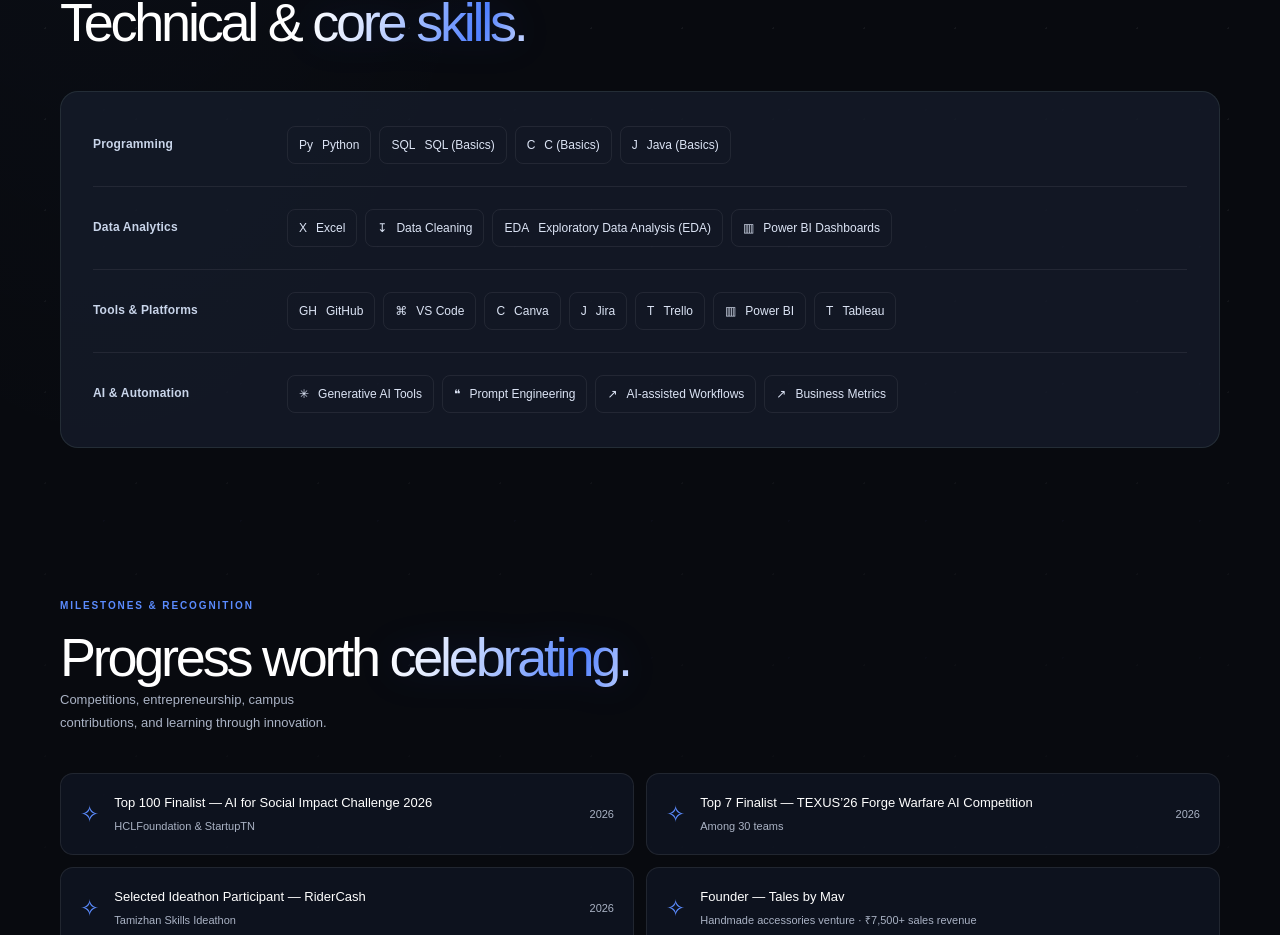
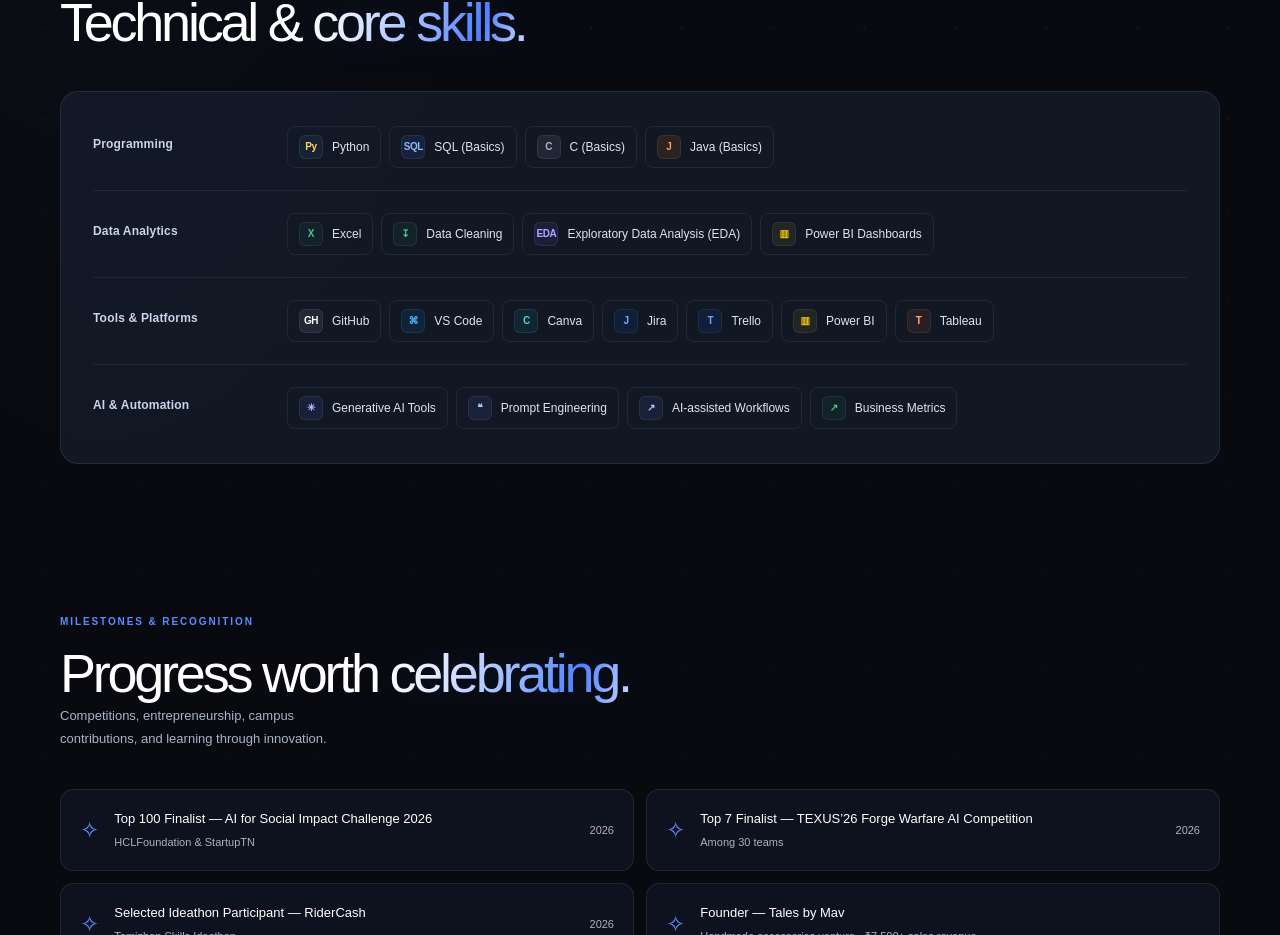
Before and after one commit to prathibha-1314/Portfolio, a Next.js app: page / in a window 1280 px wide. Shown: the part 3566-4501 px from the top of the page. Built offline with nearby package versions, Linux system fonts and the light colour scheme.

Commit message:
Style visible toolkit logo marks without external assets

```diff
--- a/src/app/globals.css
+++ b/src/app/globals.css
@@ -117,3 +117,21 @@
 .toolkit-item:hover { background:#245BFF0d;border-color:#5B8CFF55; }
 .toolkit-item img { display:block;width:18px;height:18px;object-fit:contain;flex:0 0 18px; }
 @media (max-width:650px) { .toolkit-row { grid-template-columns:1fr;gap:11px;padding:18px 0; }.toolkit-row h3 { margin:0; }.toolkit-items { gap:7px; }.toolkit-item { font-size:11px;padding:8px 10px; } }
+
+/* Reliable in-page toolkit logo marks: no third-party icon requests */
+.toolkit-item { gap:9px; }
+.toolkit-logo { width:24px;height:24px;flex:0 0 24px;display:inline-flex;align-items:center;justify-content:center;border-radius:6px;background:#ffffff0b;border:1px solid #ffffff12;color:#DCE6FF;font-size:10px;font-weight:800;letter-spacing:-.04em;line-height:1; }
+.logo-python { color:#FFD45C;background:#3776AB20; }
+.logo-sql { color:#8CB9FF;background:#4169E120; }
+.logo-c { color:#A8B9CC;background:#A8B9CC18; }
+.logo-java { color:#F39B71;background:#E76F0020; }
+.logo-excel,.logo-cleaning,.logo-metrics { color:#43C98B;background:#21734620; }
+.logo-eda { color:#B6A2FF;background:#6C5CE720; }
+.logo-powerbi { color:#F2C811;background:#F2C81114; }
+.logo-github { color:#FFFFFF;background:#FFFFFF12; }
+.logo-vscode { color:#4CB7FF;background:#007ACC20; }
+.logo-canva { color:#42D9D0;background:#00C4CC18; }
+.logo-jira { color:#7BA8FF;background:#0052CC20; }
+.logo-trello { color:#6DA6FF;background:#0052CC20; }
+.logo-tableau { color:#FFAA72;background:#E9762718; }
+.logo-ai,.logo-prompt,.logo-workflow { color:#AFC5FF;background:#5B8CFF18; }
```
